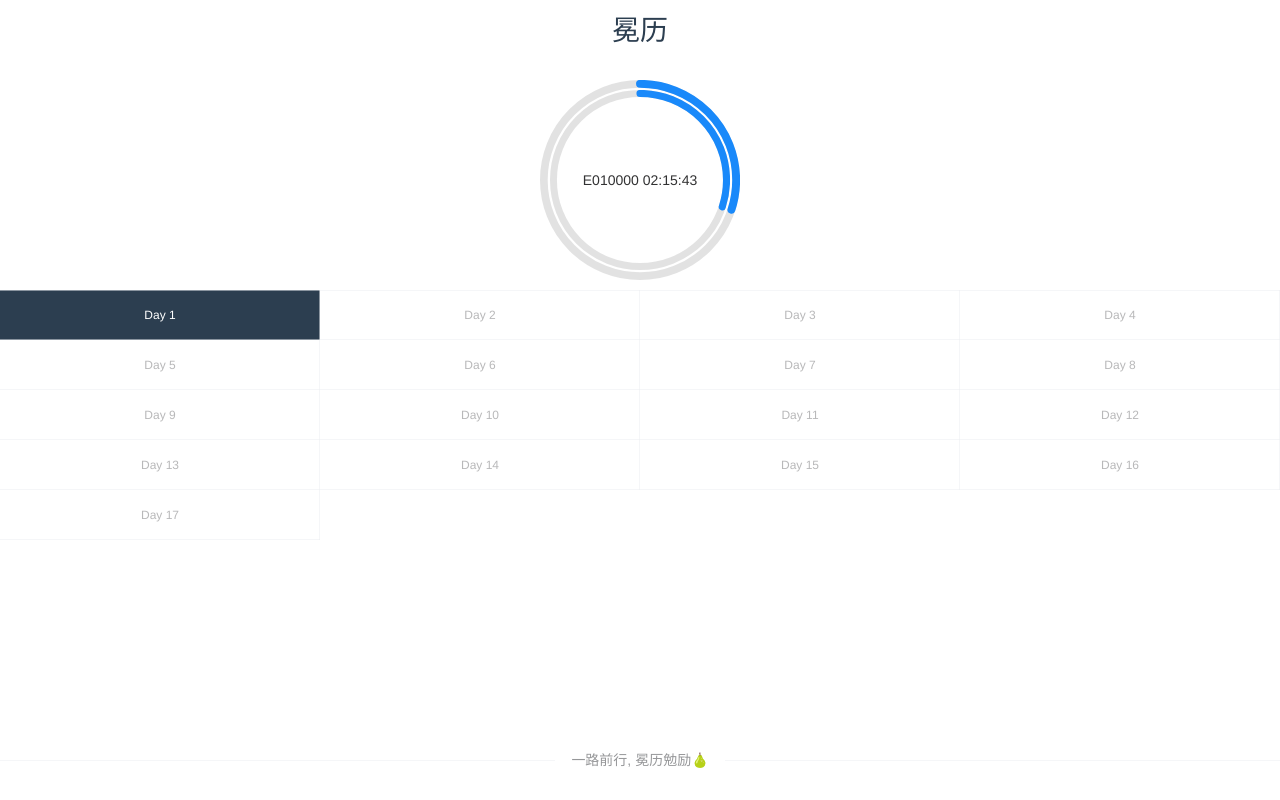
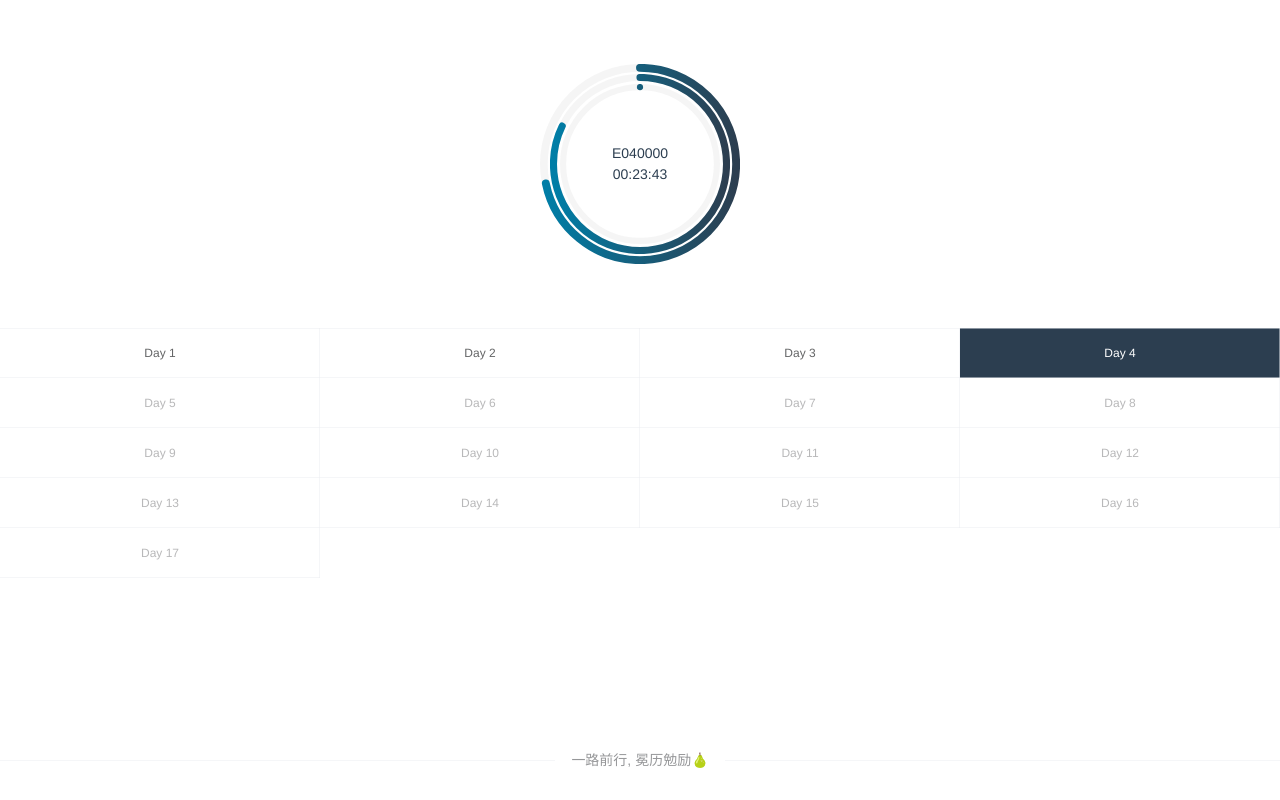
Before and after one commit to EmiyaYang/playground, a Vue app: page / in a window 1280 px wide. Built offline with nearby package versions, Linux system fonts and the light colour scheme.

Commit message:
fix: clock

```diff
--- a/src/App.vue
+++ b/src/App.vue
@@ -1,11 +1,10 @@
 <template>
   <div id="app" class="app">
-    <section class="app-header">冕历</section>
+    <section class="app-header"></section>
 
     <section class="app-body">
-      <Clock class="app-body__clock" :text="showTime">
-        <!-- <section>{{ showTime }}</section> -->
-      </Clock>
+      <Clock :moment="moment" class="app-body__clock" :text="showTime"> </Clock>
+      <!-- <section>{{ showTime }}</section> -->
       <van-grid class="calendar" :column-num="4">
         <van-grid-item
           v-for="value in 17"
@@ -38,6 +37,7 @@ export default class App extends Vue {
   showTime: String = "";
   currentDay: Number = 0;
   timer: number = 0;
+  moment: YMoment = new YMoment();
 
   created() {
     this.timer = setInterval(() => {
@@ -46,6 +46,8 @@ export default class App extends Vue {
       this.showTime = moment.format();
 
       this.currentDay = moment.get(TimeUnit.DAY);
+
+      this.moment = moment;
     }, 1000);
   }
 
@@ -68,16 +70,17 @@ export default class App extends Vue {
   color: #2c3e50;
 
   &-header {
-    padding-top: 10px;
-    height: 10vh;
-    font-size: 2em;
+    // padding: 10px 10px 0 10px;
+    height: 8vh;
+    font-size: 1.5em;
+    text-align: left;
   }
 
   &-body {
-    height: 80vh;
+    height: 82vh;
 
     &__clock {
-      margin-bottom: 10px;
+      margin-bottom: 8vh;
     }
   }
 
--- a/src/components/Clock.vue
+++ b/src/components/Clock.vue
@@ -1,32 +1,82 @@
 <template>
   <van-circle
+    key="second"
     class="outer"
-    v-model="currentRate"
-    color="2C3E50"
-    layer-color="#64656630"
-    :rate="30"
+    :value="secondRate"
+    :color="color"
+    layer-color="#64656610"
     :speed="100"
   >
     <van-circle
-      class="inner"
-      layer-color="#64656630"
-      color="2C3E50"
-      v-model="currentRate"
-      :rate="30"
+      key="minute"
+      class="middle"
+      layer-color="#64656610"
+      :color="color"
+      :value="minuteRate"
       :speed="100"
-      :text="text"
     >
-      <slot />
+      <van-circle
+        class="inner"
+        layer-color="#64656610"
+        :color="color"
+        :value="hourRate"
+        :speed="100"
+      >
+        <span class="inner__text">
+          {{ text }}
+        </span>
+      </van-circle>
     </van-circle>
   </van-circle>
 </template>
 
 <script lang="ts">
 import { Component, Prop, Vue } from "vue-property-decorator";
+import { zeroPadding, YMoment, TimeUnit } from "../utils";
 
 @Component
 export default class Clock extends Vue {
-  @Prop() text!: string;
+  @Prop() moment!: YMoment;
+
+  color = {
+    "0%": "#2C3E50",
+    "100%": "#007EA7"
+  };
+
+  get text() {
+    const date = this.moment.format().split(" ")[0];
+
+    return `${date}
+     ${zeroPadding(this.hour, 2)}:${zeroPadding(this.minute, 2)}:${zeroPadding(
+      this.second,
+      2
+    )}`;
+  }
+
+  get secondRate() {
+    return (this.second / 60) * 100;
+  }
+
+  get minuteRate() {
+    return (this.minute / 28) * 100;
+  }
+
+  get hourRate() {
+    return (this.hour / 14) * 100;
+  }
+
+  get second() {
+    return this.moment.get(TimeUnit.SECOND);
+  }
+
+  get minute() {
+    return this.moment.get(TimeUnit.MINUTE);
+  }
+
+  get hour() {
+    return this.moment.get(TimeUnit.HOUR);
+  }
+
   currentRate: number = 0.5;
 }
 </script>
@@ -37,10 +87,25 @@ export default class Clock extends Vue {
   height: 200px !important;
 }
 
-.inner {
+.middle {
   width: 180px !important;
   height: 180px !important;
   top: 10px;
   // margin-bottom: 10px;
 }
+
+.inner {
+  width: 160px !important;
+  height: 160px !important;
+  top: 10px;
+  // margin-bottom: 10px;
+
+  &__text {
+    position: absolute;
+    top: 50%;
+    left: 50%;
+    transform: translate(-50%, -50%);
+    margin: 0 auto;
+  }
+}
 </style>
--- a/src/utils/index.ts
+++ b/src/utils/index.ts
@@ -1,5 +1,5 @@
 // 纪元开始时间戳
-export const START_TIMESTAMP = 1579536000000;
+export const START_TIMESTAMP = 1579478400000;
 
 export enum MonthSymbol {
   E = 0,
```
